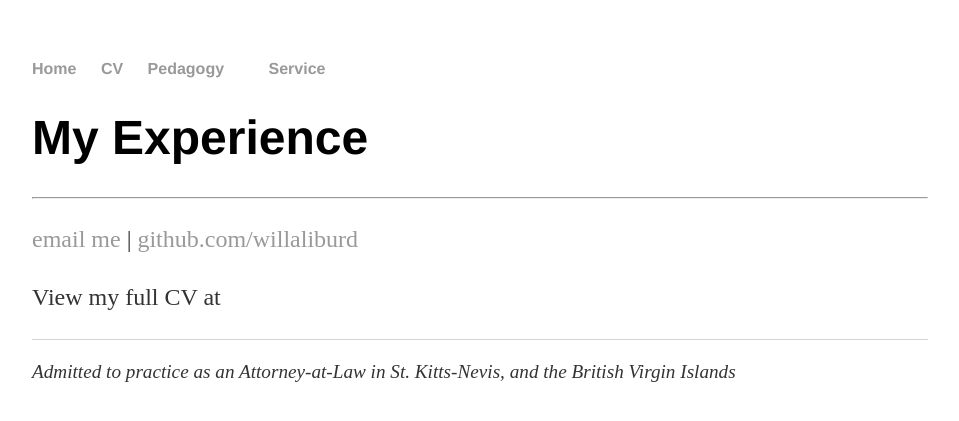
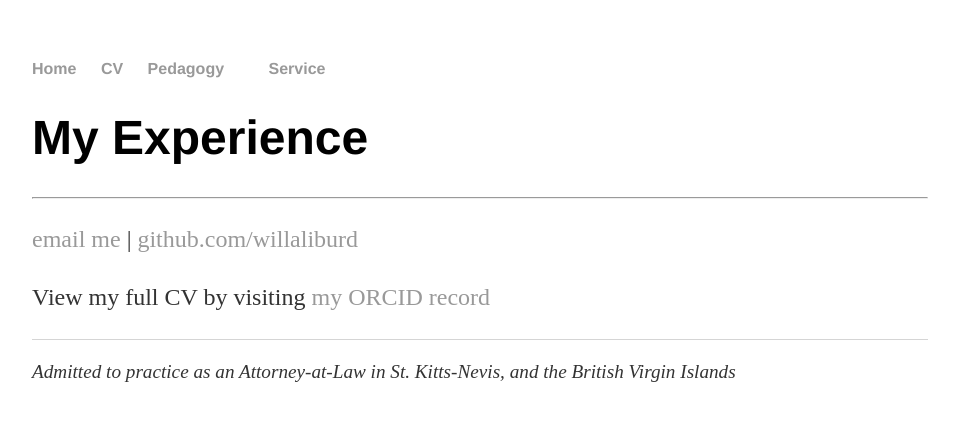
Before and after one commit to willaliburd/willaliburd.github.io, a Jekyll site: the page built from cv/index.html, in a window 1280 px wide. Shown: the top 421 px of the page, without its empty margins (160-1119 px from the left). Built offline with Jekyll 4.4.1, drawn with Linux system fonts in a browser that asks for light colours.

Commit message:
Update index.html

```diff
--- a/cv/index.html
+++ b/cv/index.html
@@ -6,7 +6,7 @@ title: CV
                     <h1>My Experience</h1>
           <hr>
 	<p><a href="mailto:willa@nattakm.com">email me</a> | <a href="https://github.com/willaliburd">github.com/willaliburd</a></p>
-		  <p> View my full CV at <a href="https://orcid.org/0000-0002-0637-6258"></a>
+		  <p> View my full CV by visiting <a href="https://orcid.org/0000-0002-0637-6258"> my ORCID record</a>
  </p>
 
         </div><!-- /.blurb -->
```
